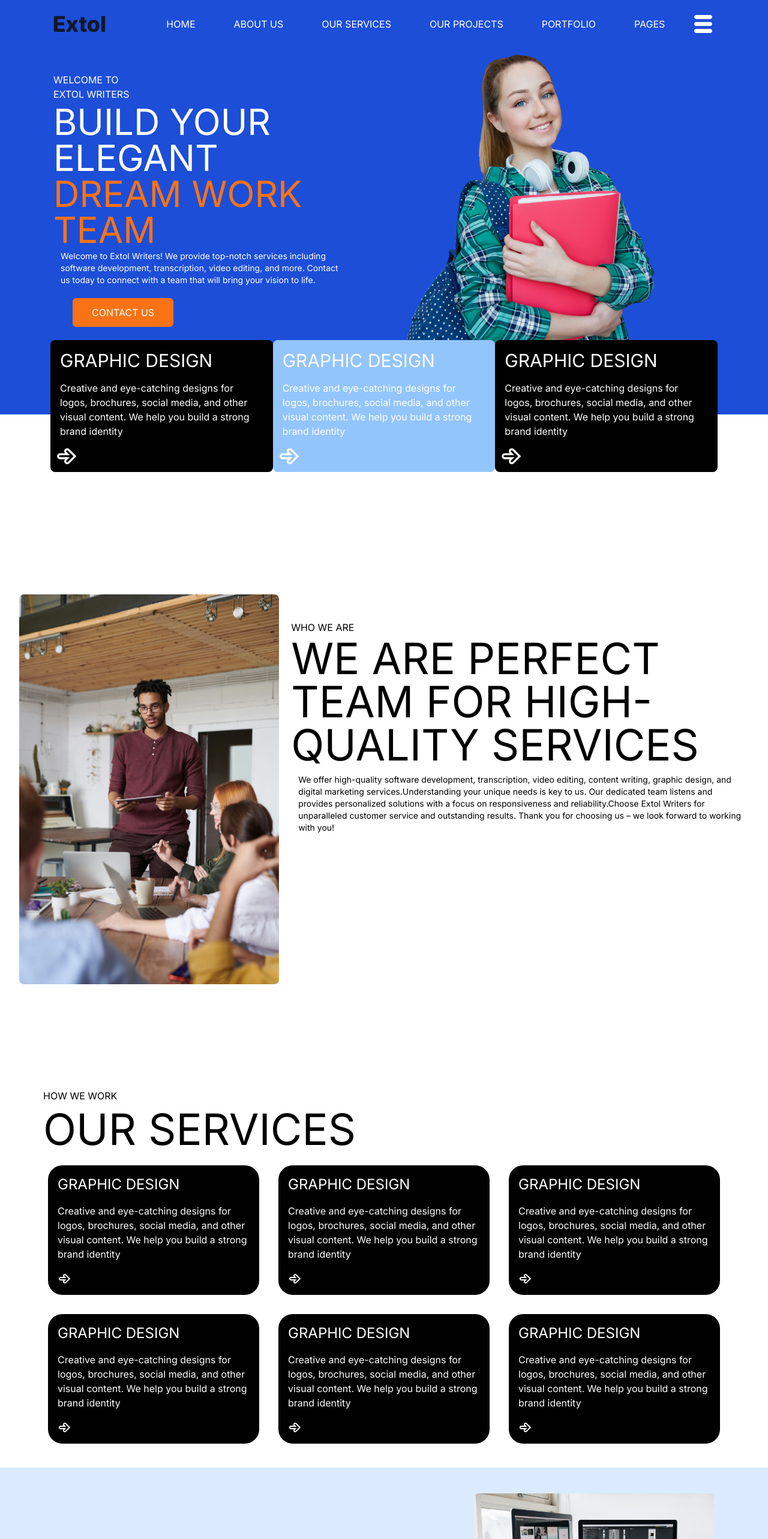
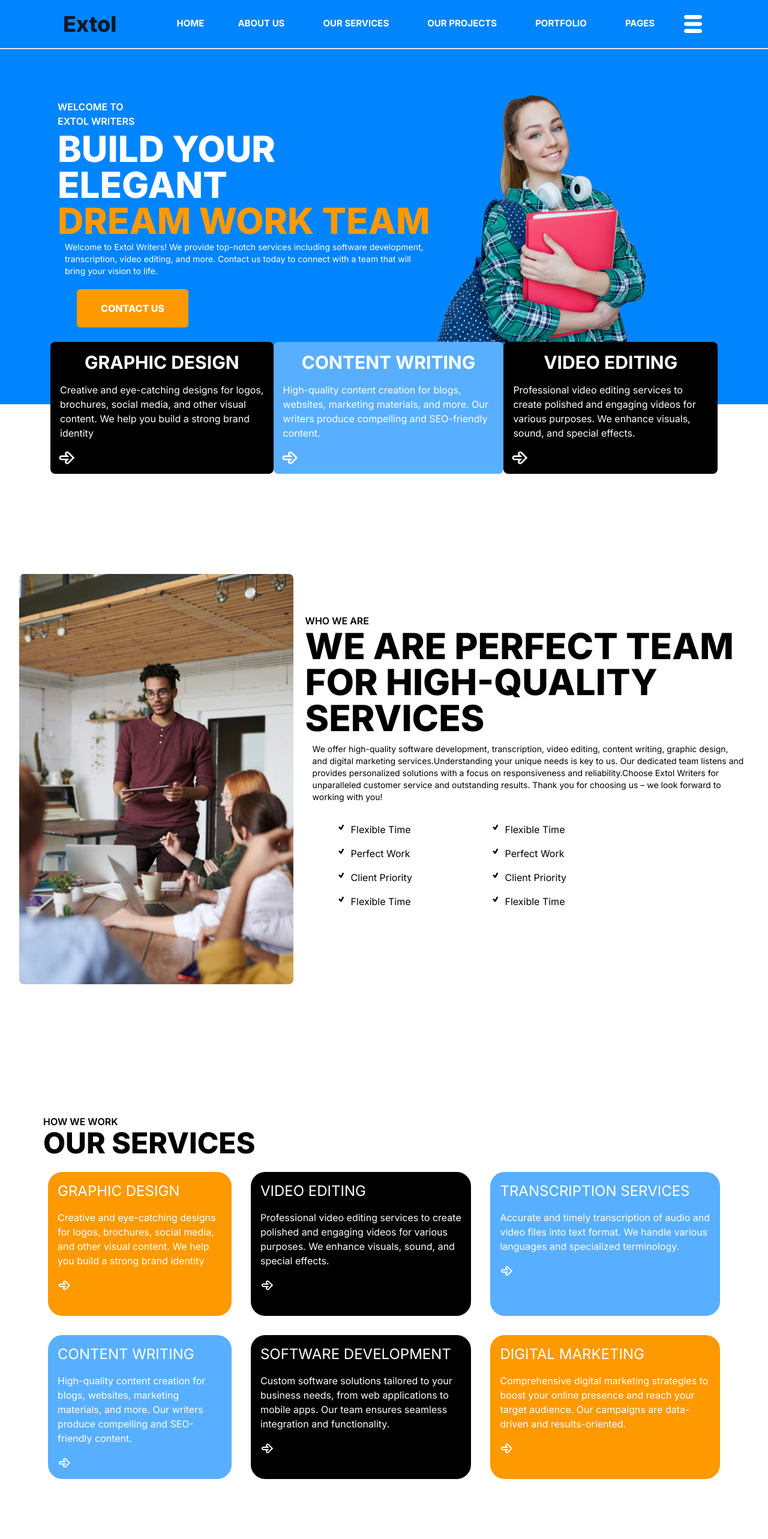
Before and after one commit to mwaniki-david/Extol, a Next.js app: page / in a window 1280 px wide. Shown: the top 2566 px of the page at 60% size. Built offline with nearby package versions, Linux system fonts and the light colour scheme.

Commit message:
5:39changes

```diff
--- a/Components/Aboutus.tsx
+++ b/Components/Aboutus.tsx
@@ -1,10 +1,11 @@
 import React from 'react'
 import Image from 'next/image'
+import { TiTick } from "react-icons/ti";
 
 const Aboutus = () => {
   return (
-    <div className='flex items-center justify-center bg-white h-screen -mt-[120px] md:-mt-[100px] '>
-      <div className='grid md:grid-flow-col items-center justify-center gap-2 p-3 mt-[350px] md:mt-[450px]'>
+    <div  className='flex items-center justify-center bg-white h-screen -mt-[120px] md:-mt-[120px] '>
+      <div id='Aboutus' className='grid md:grid-flow-col items-center justify-center gap-2 p-3 mt-[350px] md:mt-[450px]'>
         <div className='p-2'>
         <Image
         src="/Aboutus.jpg"
@@ -15,21 +16,42 @@ const Aboutus = () => {
         />
         <Image
         src="/Aboutus1.jpg"
-        width={800}
-        height={700}
+        width={500}
+        height={400}
         alt="Aboutus1"
         className='rounded-lg ml-3 hidden lg:block'
         />
         </div>
-        <div className='md:-mt-[200px] '>
-            <div className='text-black uppercase max-w-[190px] px-4 py-1'>
+        <div className='md:-mt-[40px] '>
+            <div className='text-black font-semibold uppercase max-w-[190px] px-4'>
             WHO WE ARE
             </div>
-            <div className='text-black text-5xl lg:text-7xl uppercase px-4  md:max-w-[750px]'>
+            <div className='text-black font-extrabold text-5xl lg:text-6xl uppercase px-4  md:max-w-[750px]'>
             WE ARE PERFECT TEAM FOR high-quality services
             </div>
             <div className='text-black px-7 py-3 text-sm md:text-md  md:max-w-[800px]'>
             We offer high-quality software development, transcription, video editing, content writing, graphic design, and digital marketing services.Understanding your unique needs is key to us. Our dedicated team listens and provides personalized solutions with a focus on responsiveness and reliability.Choose Extol Writers for unparalleled customer service and outstanding results. Thank you for choosing us – we look forward to working with you!
+            </div>
+            <div>
+              <div className='hidden md:grid grid-flow-col '>
+                <div className='ml-12'>
+                  <ul className='p-3'>
+                    <h1 className='flex flex-row p-2 gap-2'><TiTick />Flexible Time</h1>
+                    <h1 className='flex flex-row p-2 gap-2'><TiTick />Perfect Work</h1>
+                    <h1 className='flex flex-row p-2 gap-2'><TiTick />Client Priority</h1>
+                    <h1 className='flex flex-row p-2 gap-2'><TiTick />Flexible Time</h1>
+                  </ul>
+                </div>
+                <div className='-ml-[190px]'>
+                  <ul className='p-3'>
+                    <h1 className='flex flex-row p-2 gap-2'><TiTick />Flexible Time</h1>
+                    <h1 className='flex flex-row p-2 gap-2'><TiTick />Perfect Work</h1>
+                    <h1 className='flex flex-row p-2 gap-2'><TiTick />Client Priority</h1>
+                    <h1 className='flex flex-row p-2 gap-2'><TiTick />Flexible Time</h1>
+                  </ul>
+                </div>
+
+              </div>
             </div>
         </div>
       </div>
--- a/Components/Herosection.tsx
+++ b/Components/Herosection.tsx
@@ -6,49 +6,53 @@ import { TiArrowRightOutline } from "react-icons/ti";
 const Herosection = () => {
   let iconStyles = { color: "white", fontSize: "2.5em" };
   return (
-    <div className='h-auto w-screen bg-blue-700'>
+    <div className='h-auto w-screen bg-[#0085FF]'>
       <div className=' '>
-      <div className='grid  md:grid-flow-col items-center justify-center p-1'>
-        <div className=' max-w-[550px] p-2 '>
-          <div className='text-white uppercase max-w-[190px] px-4 py-1'>
+      <div className='grid  md:grid-flow-col items-center justify-center scroll-smooth md:ml-8'>
+        <div className=' max-w-[750px] md:p-12 md:mt-8 mt-2'>
+          <div className='text-white font-semibold uppercase max-w-[190px] px-4 py-1'>
             <p>WELCOME TO Extol Writers</p>
           </div>
           <div>
-            <p className='text-white text-5xl lg:text-6xl uppercase px-4 '>BUILD YOUR ELEGANt  <p className='text-orange-500 uppercase'>DREAM work team</p> </p>
+            <div className='text-white text-5xl font-extrabold lg:text-6xl uppercase px-4 '>BUILD YOUR ELEGANt  <p className='text-[#FF9900] uppercase'>DREAM work team</p> </div>
           </div>
           <div>
-            <p className='text-white px-7 py-1 text-sm '>Welcome to Extol Writers! We provide top-notch services including software development, transcription, video editing, and more. Contact us today to connect with a team that will bring your vision to life.</p>
+            <p className='text-white px-7 py-1 text-sm p-1 '>Welcome to Extol Writers! We provide top-notch services including software development, transcription, video editing, and more. Contact us today to connect with a team that will bring your vision to life.</p>
           </div>
           <div className=' px-6 py-2 ml-6 -mt-1'>
           <Link href='#Services'>
-          <button className='bg-orange-500 p-3 px-8 md:mt-3 rounded-md text-white '>CONTACT US</button>
+          <button className='bg-[#FF9900] font-extrabold p-3 md:px-10 px-8  md:mt-3 rounded-md text-white md:py-5 '>CONTACT US</button>
           </Link>
           </div>
         </div>
         <div className=' '>
         <Image
         src="/homepage.png"
-        width={600}
-        height={700}
-        alt="homepage"/>
+        width={750}
+        height={800}
+        alt="homepage"
+        className='md:-ml-[100px] md:mt-[40px]'
+        />
         </div>
       </div>
-      <div className='flex items-center justify-center bg-blue-700 -mt-2 px-3 '>
-      <div className=' grid grid-flow-col p-1 text-white   rounded-md w-auto lg:max-w-[1120px] lg:-mt-5'>
+      <div className='flex items-center justify-center bg-[#0085FF] -mt-2 px-3 '>
+      <div className=' grid grid-flow-col p-2 md:p-1 text-white   rounded-md w-auto lg:max-w-[1120px] lg:-mt-7'>
         <div className=' bg-black p-2 gap-10 text-bold rounded-lg '>
-          <h1 className='text-1xl lg:text-3xl uppercase p-1 md:p-2 text-bold'>graphic design</h1>
-          <h2 className='text-sm md:text-base md:p-2'>Creative and eye-catching designs for logos, brochures, social media, and other visual content. We help you build a strong  brand identity</h2>
-          <TiArrowRightOutline style={iconStyles} className='' />
+          <h1 className=' flex lg:text-3xl uppercase p-1 md:p-2 font-bold items-center justify-center '>graphic design</h1>
+          <h2 className='text-xs md:text-base md:p-2'>Creative and eye-catching designs for logos, brochures, social media, and other visual content. We help you build a strong  brand identity</h2>
+          <TiArrowRightOutline style={iconStyles} className='p-2 lg:p-1' />
         </div>
-        <div className='bg-blue-300 p-2 gap-10 rounded-lg'>
-          <h1 className='text-1xl lg:text-3xl uppercase p-1 md:p-2 text-bold'>graphic design</h1>
-          <h2 className='text-sm md:text-base md:p-2'>Creative and eye-catching designs for logos, brochures, social media, and other visual content. We help you build a strong  brand identity</h2>
-          <TiArrowRightOutline style={iconStyles} />
+        <div className='bg-[#59AFFF] p-2 gap-10 rounded-lg'>
+          <h1 className='flex items-center justify-center text-1xl lg:text-3xl uppercase p-1 md:p-2 font-bold'>Content Writing</h1>
+          <h2 className='text-xs md:text-base md:p-2'>High-quality content creation for blogs, websites, marketing materials, and more. Our writers produce compelling and SEO-friendly content.</h2>
+          <TiArrowRightOutline style={iconStyles}
+          className='p-2 lg:p-1'/>
         </div>
         <div className=' bg-black p-2 gap-10 rounded-lg'>
-          <h1 className='text-1xl lg:text-3xl uppercase p-1 md:p-2 text-bold'>graphic design</h1>
-          <h2 className='text-sm md:text-base md:p-2'>Creative and eye-catching designs for logos, brochures, social media, and other visual content. We help you build a strong  brand identity</h2>
-          <TiArrowRightOutline style={iconStyles} />
+          <h1 className='flex items-center justify-center text-1xl lg:text-3xl uppercase p-1 md:p-2 font-bold'>Video Editing</h1>
+          <h2 className='text-xs md:text-base md:p-2'>Professional video editing services to create polished and engaging videos for various purposes. We enhance visuals, sound, and special effects.</h2>
+          <TiArrowRightOutline style={iconStyles}
+          className='p-2 lg:p-1'/>
         </div>
 
       </div>
--- a/Components/Services.tsx
+++ b/Components/Services.tsx
@@ -5,42 +5,42 @@ import { TiArrowRightOutline } from "react-icons/ti";
 const Services = () => {
   let iconStyles = { color: "white", fontSize: "2.5em" };
   return (
-    <div  id='Services' className='flex bg-white h-auto mt-[220px] md:mt-[300px] items-center justify-center p-2 '>
+    <div  id='Services' className='flex bg-white h-auto md:h-screen mt-[220px] md:mt-[300px] items-center justify-center p-2 '>
       <div className='p-2 px-12'>
         <div>
           <div>
-            <p  className='text-black uppercase max-w-[190px] px-4 py-2 '>How We Work</p>
-            <h1  className='text-black text-3xl lg:text-7xl uppercase px-4'>OUR sERVICES</h1>
+            <p  className='text-black uppercase max-w-[190px] px-4 font-semibold '>How We Work</p>
+            <h1  className='text-black text-3xl lg:text-5xl uppercase px-4 font-extrabold'>OUR sERVICES</h1>
           </div>
           <div className='grid grid-flow-row md:grid-flow-col grid-rows-2 text-white    rounded-lg w-auto p-6 gap-8'>
-        <div className=' bg-black rounded-3xl p-2 gap-10 text-bold'>
+        <div className=' bg-[#FF9900] rounded-3xl p-2 gap-10 text-bold'>
           <h1 className='text-2xl uppercase p-2 text-bold'>graphic design</h1>
           <h2 className='text-1xl p-2'>Creative and eye-catching designs for logos, brochures, social media, and other visual content. We help you build a strong  brand identity</h2>
           <TiArrowRightOutline style={iconStyles} className='p-2' />
         </div>
-        <div className=' bg-black rounded-3xl p-2 gap-10 text-bold'>
-          <h1 className='text-2xl uppercase p-2 text-bold'>graphic design</h1>
-          <h2 className='text-1xl p-2'>Creative and eye-catching designs for logos, brochures, social media, and other visual content. We help you build a strong  brand identity</h2>
+        <div className=' bg-[#59AFFF] rounded-3xl p-2 gap-10 text-bold'>
+          <h1 className='text-2xl uppercase p-2 text-bold'>Content Writing</h1>
+          <h2 className='text-1xl p-2'>High-quality content creation for blogs, websites, marketing materials, and more. Our writers produce compelling and SEO-friendly content.</h2>
           <TiArrowRightOutline style={iconStyles} className='p-2' />
         </div>
         <div className=' bg-black rounded-3xl p-2 gap-10 text-bold'>
-          <h1 className='text-2xl uppercase p-2 text-bold'>graphic design</h1>
-          <h2 className='text-1xl p-2'>Creative and eye-catching designs for logos, brochures, social media, and other visual content. We help you build a strong  brand identity</h2>
+          <h1 className='text-2xl uppercase p-2 text-bold'>Video Editing</h1>
+          <h2 className='text-1xl p-2'>Professional video editing services to create polished and engaging videos for various purposes. We enhance visuals, sound, and special effects.</h2>
           <TiArrowRightOutline style={iconStyles} className='p-2' />
         </div>
         <div className=' bg-black rounded-3xl p-2 gap-10 text-bold'>
-          <h1 className='text-2xl uppercase p-2 text-bold'>graphic design</h1>
-          <h2 className='text-1xl p-2'>Creative and eye-catching designs for logos, brochures, social media, and other visual content. We help you build a strong  brand identity</h2>
+          <h1 className='text-2xl uppercase p-2 text-bold'>Software Development</h1>
+          <h2 className='text-1xl p-2'>Custom software solutions tailored to your business needs, from web applications to mobile apps. Our team ensures seamless integration and functionality.</h2>
           <TiArrowRightOutline style={iconStyles} className='p-2' />
         </div>
-        <div className=' bg-black rounded-3xl p-2 gap-10 text-bold'>
-          <h1 className='text-2xl uppercase p-2 text-bold'>graphic design</h1>
-          <h2 className='text-1xl p-2'>Creative and eye-catching designs for logos, brochures, social media, and other visual content. We help you build a strong  brand identity</h2>
+        <div className=' bg-[#59AFFF] rounded-3xl p-2 gap-10 text-bold'>
+          <h1 className='text-2xl uppercase p-2 text-bold'>Transcription Services</h1>
+          <h2 className='text-1xl p-2'>Accurate and timely transcription of audio and video files into text format. We handle various languages and specialized terminology.</h2>
           <TiArrowRightOutline style={iconStyles} className='p-2' />
         </div>
-        <div className=' bg-black rounded-3xl p-2 gap-10 text-bold'>
-          <h1 className='text-2xl uppercase p-2 text-bold'>graphic design</h1>
-          <h2 className='text-1xl p-2'>Creative and eye-catching designs for logos, brochures, social media, and other visual content. We help you build a strong  brand identity</h2>
+        <div className=' bg-[#FF9900] rounded-3xl p-2 gap-10 text-bold'>
+          <h1 className='text-2xl uppercase p-2 text-bold'>Digital Marketing</h1>
+          <h2 className='text-1xl p-2'>Comprehensive digital marketing strategies to boost your online presence and reach your target audience. Our campaigns are data-driven and results-oriented.</h2>
           <TiArrowRightOutline style={iconStyles} className='p-2' />
         </div>
 
--- a/app/Navbar/Navbar.tsx
+++ b/app/Navbar/Navbar.tsx
@@ -1,35 +1,36 @@
 import React from 'react'
 import { TiThMenu } from "react-icons/ti";
+import Link from 'next/link'
 
 const Navbar = () => {
   let iconStyles = { color: "white", fontSize: "2.5em" };
   return (
-    <div className=' h-auto  p-3 bg-blue-700 '>
-      <div className='flex items-center justify-center p-2 px-3'>
+    <div className=' h-auto  p-3  bg-[#0085FF] border-b-2'>
+      <div className='flex items-center justify-center p-2 px-6'>
         <div className='grid grid-flow-col gap-[300px] md:gap-[550px] lg:gap-20'>
             <div className='flex gap-1 P-2 Px-3 '>
                 <p className='text-4xl font-extrabold text-gray-900 dark:text-white '>Extol</p>
             </div>
             <div className='flex'>
                 <div className=' px-5 py-2 hidden lg:block'>
-                  <ul className='flex gap-10 text-white text-md'>
+                  <ul className='flex gap-10 text-white text-[15px] font-bold'>
                     <li>
-                    <a href="#" className="me-4 hover:underline md:me-6 ">HOME</a>
+                    <Link href="#" className="me-4 hover:underline underline-offset-[7px] decoration-[#FF9900]  ">HOME</Link>
                     </li>
                     <li>
-                    <a href="#" className="me-4 hover:underline md:me-6 ">ABOUT US</a>
+                    <a href="#Aboutus" className="me-4 hover:underline underline-offset-[7px] decoration-[#FF9900] md:me-6 ">ABOUT US</a>
                     </li>
                     <li>
-                    <a href="#" className="me-4 hover:underline md:me-6 ">OUR SERVICES</a>
+                    <a href="#Services" className="me-4 hover:underline underline-offset-[7px] decoration-[#FF9900] md:me-6 ">OUR SERVICES</a>
                     </li>
                     <li>
-                    <a href="#" className="me-4 hover:underline md:me-6 ">OUR PROJECTS</a>
+                    <a href="#Services" className="me-4 hover:underline underline-offset-[7px] decoration-[#FF9900] md:me-6 ">OUR PROJECTS</a>
                     </li>
                     <li>
-                    <a href="#" className="me-4 hover:underline md:me-6 ">PORTFOLIO</a>
+                    <a href="#Portfolio" className="me-4 hover:underline underline-offset-[7px] decoration-[#FF9900] md:me-6 ">PORTFOLIO</a>
                     </li>
                     <li>
-                    <a href="#" className="me-4 hover:underline md:me-6 ">PAGES</a>
+                    <a href="#" className="me-4 hover:underline underline-offset-[7px] decoration-[#FF9900] md:me-6 ">PAGES</a>
                     </li>
                   </ul>
                 </div>
--- a/app/globals.css
+++ b/app/globals.css
@@ -1,4 +1,7 @@
 @tailwind base;
+html {
+  scroll-behavior: smooth;
+}
 @tailwind components;
 @tailwind utilities;
 
--- a/app/page.tsx
+++ b/app/page.tsx
@@ -7,7 +7,7 @@ import React from 'react'
 
 const page = () => {
   return (
-    <div className='w-full overflow-y-scroll no-scrollbar'>
+    <div className='w-full overflow-y-scroll no-scrollbar scroll-smooth'>
       <Herosection/>
       <Aboutus/>
       <Services/>
```
Also changed, not shown: Components/Portfolio.tsx (+6 -6 lines).
